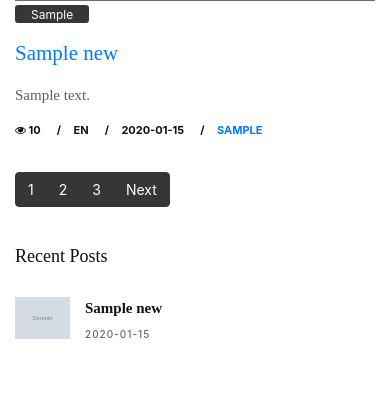
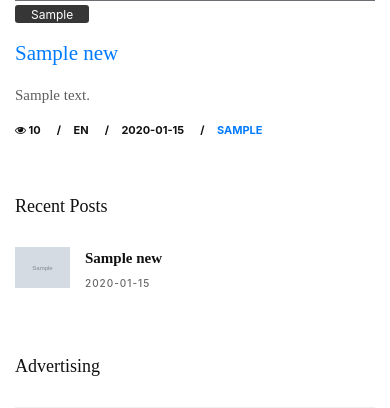
Before and after one commit to migherize/CriptoNews, a Django app: page / in a window 390 px wide. Shown: the part 403-811 px from the top of the page. Run offline with Django 4.2, Linux system fonts and the light colour scheme; tables that the repository leaves empty hold one stand-in row (values such as "Sample post"); grey boxes marked "Sample" are stand-in pictures; some libraries are stand-ins or nearby versions; some web fonts are replaced.

Commit message:
paginacion

```diff
--- a/noticias/templates/Plantilla/garden-index.html
+++ b/noticias/templates/Plantilla/garden-index.html
@@ -46,14 +46,52 @@
     <div class="row">
         <div class="col-md-12">
             <nav aria-label="Page navigation">
-                <ul class="pagination justify-content-start">
-                    <li class="page-item"><a class="page-link" href="">1</a></li>
-                    <li class="page-item"><a class="page-link" href="">2</a></li>
-                    <li class="page-item"><a class="page-link" href="">3</a></li>
-                    <li class="page-item">
-                        <a class="page-link" href="">Next</a>
-                    </li>
-                </ul>
+                {% if paginator.num_pages > 1%}
+<div class="d-flex justify-content-center">
+    <ul class="pagination">
+        {% if entity.has_previous %}
+            <li class="page-item d-none d-sm-block"><a class="page-link" href="?page={{ entity.previous_page_number }}#pagtable">Anterior</a></li>
+        {% endif %}
+        {% for page in paginator.page_range %}
+            {% if forloop.last and page != entity.number and paginator.num_pages > 7 %}
+                {% if entity.next_page_number != paginator.num_pages%}
+                <li class="page-item">
+                    <a class="page-link" href="?page={{ entity.number | add:1}}#pagtable">...</a>
+                </li>
+                {% endif %}
+            <li class="page-item">
+                    <a class="page-link" href="?page={{paginator.num_pages}}#pagtable">{{paginator.num_pages}}</a>
+            </li>
+            {% endif %}
+            {% if page == entity.number and page > 7 %}
+            <li class="page-item">
+                <a class="page-link" href="?page={{ page | add:-1 }}#pagtable">...</a>
+            </li>
+            {% endif %}
+            {% if page < 7 or page == entity.number %}
+            <li class="page-item {% if page == entity.number %}active{% endif %}">
+                <a class="page-link" href="?page={{ page }}#pagtable">{{ page }}</a>
+            </li>
+            {% endif %}
+        {% endfor %}
+        {% if entity.has_next %}
+            <li class="page-item d-none d-sm-block">
+                <a class="page-link" href="?page={{ entity.next_page_number }}#pagtable">Siguiente</a>
+            </li>
+        {% endif %}
+    </ul>
+</div>
+<div class="d-flex justify-content-center d-sm-none">
+    {% if entity.has_previous %}
+        <span class="page-item"><a  class="page-link" href="?page={{ entity.previous_page_number }}#pagtable">Anterior</a></span>
+    {% endif %}
+    {% if entity.has_next %}
+        <span class="page-item"><a class="page-link" href="?page={{ entity.next_page_number }}#pagtable">Siguiente</a></span>
+    {% endif %}
+    <br>
+    <br>
+</div>
+{% endif %}
             </nav>
         </div><!-- end col -->
     </div><!-- end row -->
--- a/noticias/views.py
+++ b/noticias/views.py
@@ -5,6 +5,8 @@ import json
 import os
 import re
 import subprocess
+from django.core.paginator import Paginator
+from django.http import Http404
 
 #path_folder = (os.getcwd())+ '/noticias/data/'
 path_folder = os.getcwd() + '/noticias/data/'
@@ -77,9 +79,17 @@ def insert_json(request):
 def main(request):
     #insert_json()
     data = News.objects.all()
-    print("data",len(data))
+    page = request.GET.get('page',1)
+    try:
+        paginator = Paginator(data,10)
+        data = paginator.page(page)
+
+    except:
+        raise Http404
+
+    print(page,"data",len(data))
     last_three = data[0:3]
-    return render(request, 'Plantilla/garden-index.html', { 'data': data, 'post': last_three  })
+    return render(request, 'Plantilla/garden-index.html', { 'data': data, 'post': last_three, 'paginator': paginator, 'entity': data})
 
 def view_new(request,noticia):
     data = News.objects.get(id=int(noticia))
@@ -105,6 +115,7 @@ def upload(request):
 def filter(request,filtro):
     print("Filtrar por:",filtro,filtro[0:3],filtro[-5:])
     data_all = News.objects.all()
+    page = request.GET.get('page',1)
     last_three = data_all[0:3]
 
     if filtro[0:3] == 'Len':
@@ -117,6 +128,13 @@ def filter(request,filtro):
         print("CAtegory")
         data = News.objects.filter(category=str(filtro))
 
+    try:
+        paginator = Paginator(data,10)
+        data = paginator.page(page)
+
+    except:
+        raise Http404
+
     print("data",data)
-    return render(request, 'Plantilla/garden-index.html', { 'data': data, 'post': last_three })
+    return render(request, 'Plantilla/garden-index.html', { 'data': data, 'post': last_three,'paginator': paginator, 'entity': data })
     #return HttpResponseRedirect('/')
```
